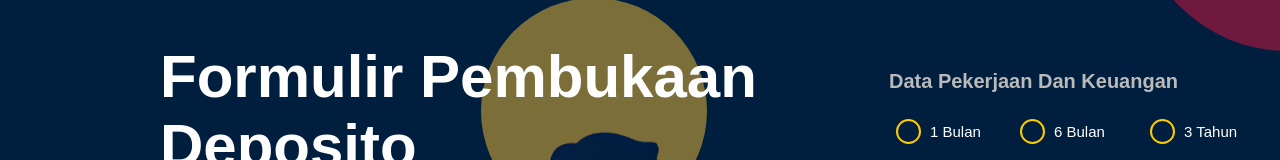
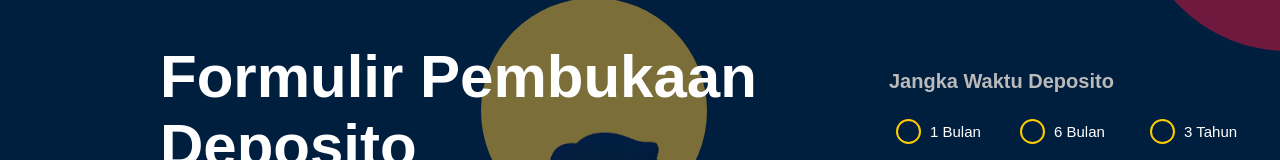
Before and after one commit to IhsanHU-coder/webDesign, a plain HTML site: page BukaDeposito2/index.html in a window 1280 px wide. Shown: the part 254-414 px from the top of the page. Drawn offline with Linux system fonts and the light colour scheme.

Commit message:
Update index.html

```diff
--- a/BukaDeposito2/index.html
+++ b/BukaDeposito2/index.html
@@ -64,7 +64,7 @@
       <div class="ellipse-1"></div>
       <img class="weui-back-filled" src="weui-back-filled0.svg" />
     </a>
-    <div class="data-pekerjaan-dan-keuangan">Data Pekerjaan Dan Keuangan</div>
+    <div class="data-pekerjaan-dan-keuangan">Jangka Waktu Deposito</div>
     <div class="ellipse-2"></div>
     <div class="_1-bulan">1 Bulan</div>
     <div
```
